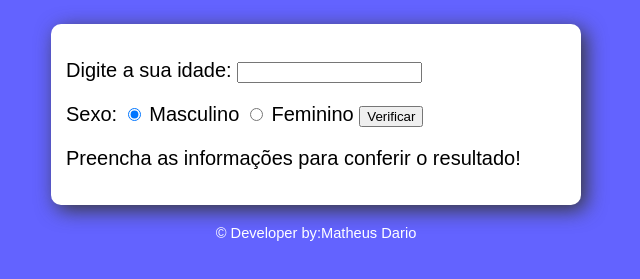
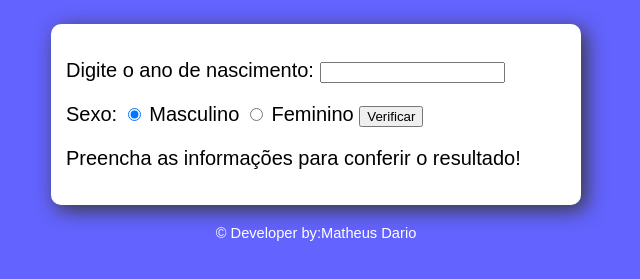
Before and after one commit to MatheusDario/projetos-js, a plain HTML site: page descubraSuaIdade/index.html in a window 1280 px wide. Shown: the part 75-354 px from the top of the page, without its empty margins (324-964 px from the left). Drawn offline with Linux system fonts and the light colour scheme.

Commit message:
correcao

```diff
--- a/descubraSuaIdade/index.html
+++ b/descubraSuaIdade/index.html
@@ -15,7 +15,7 @@
 
     <section>
         <div>
-            <p>Digite a sua idade:
+            <p>Digite o ano de nascimento:
                 <input type="number" name="txtano" id="txtano" min="0">
             </p>
             <p>
```
